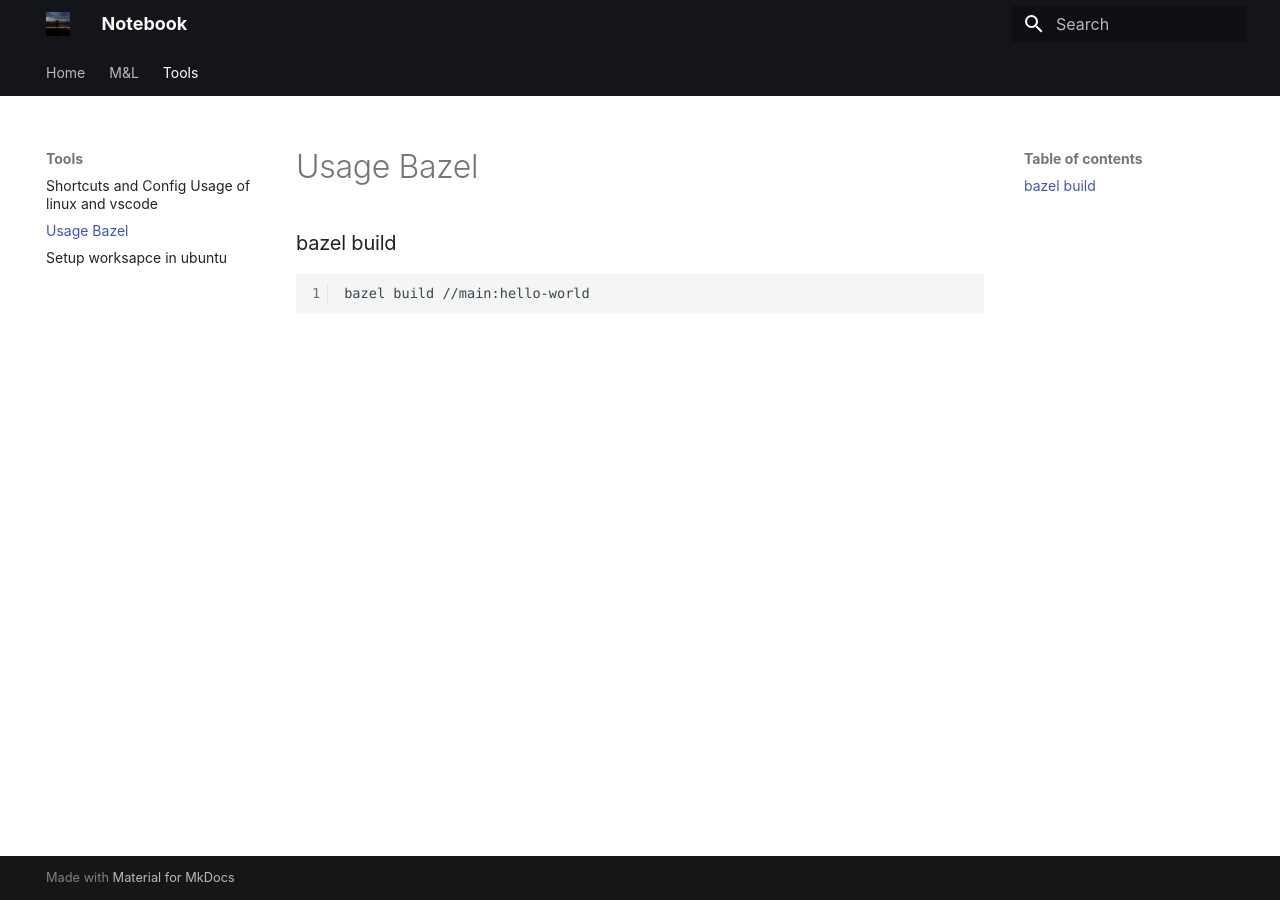
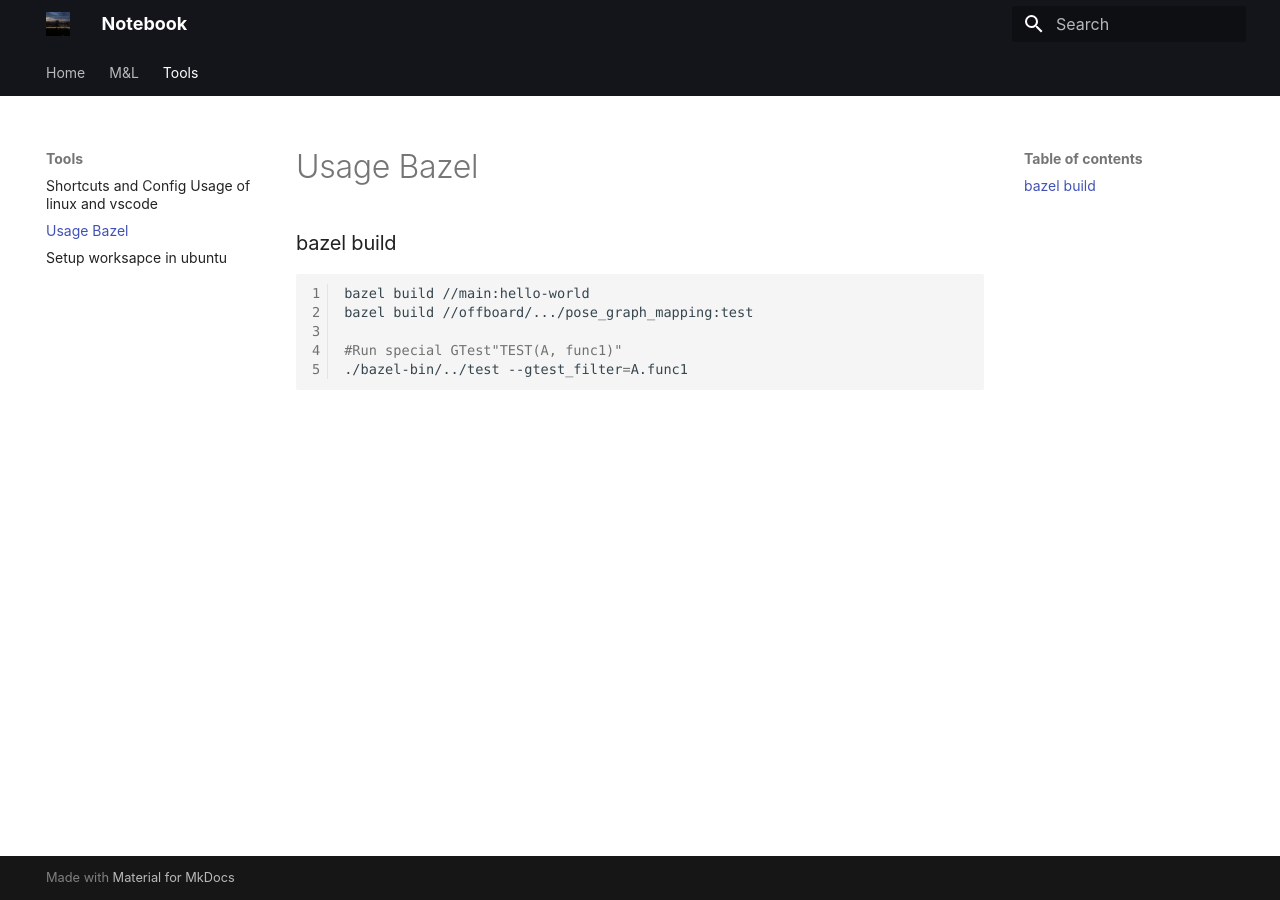
Before and after one commit to Soaringls/soaringls.github.io, an MkDocs documentation site: the page built from docs/Tools/usage_bazel.md, in a window 1280 px wide. Built offline with MkDocs 1.6.1 and Material for MkDocs 9.7.7, drawn with Linux system fonts in a browser that asks for light colours.

Commit message:
update note 2021.06.18 16:02:18

````diff
--- a/docs/Tools/usage_bazel.md
+++ b/docs/Tools/usage_bazel.md
@@ -3,4 +3,8 @@
 ### bazel build
 ```sh
 bazel build //main:hello-world
+bazel build //offboard/.../pose_graph_mapping:test
+
+#Run special GTest"TEST(A, func1)"
+./bazel-bin/../test --gtest_filter=A.func1
 ```
````
Also changed, not shown: readme.md (renamed from script/readme.md), 1 other file.
